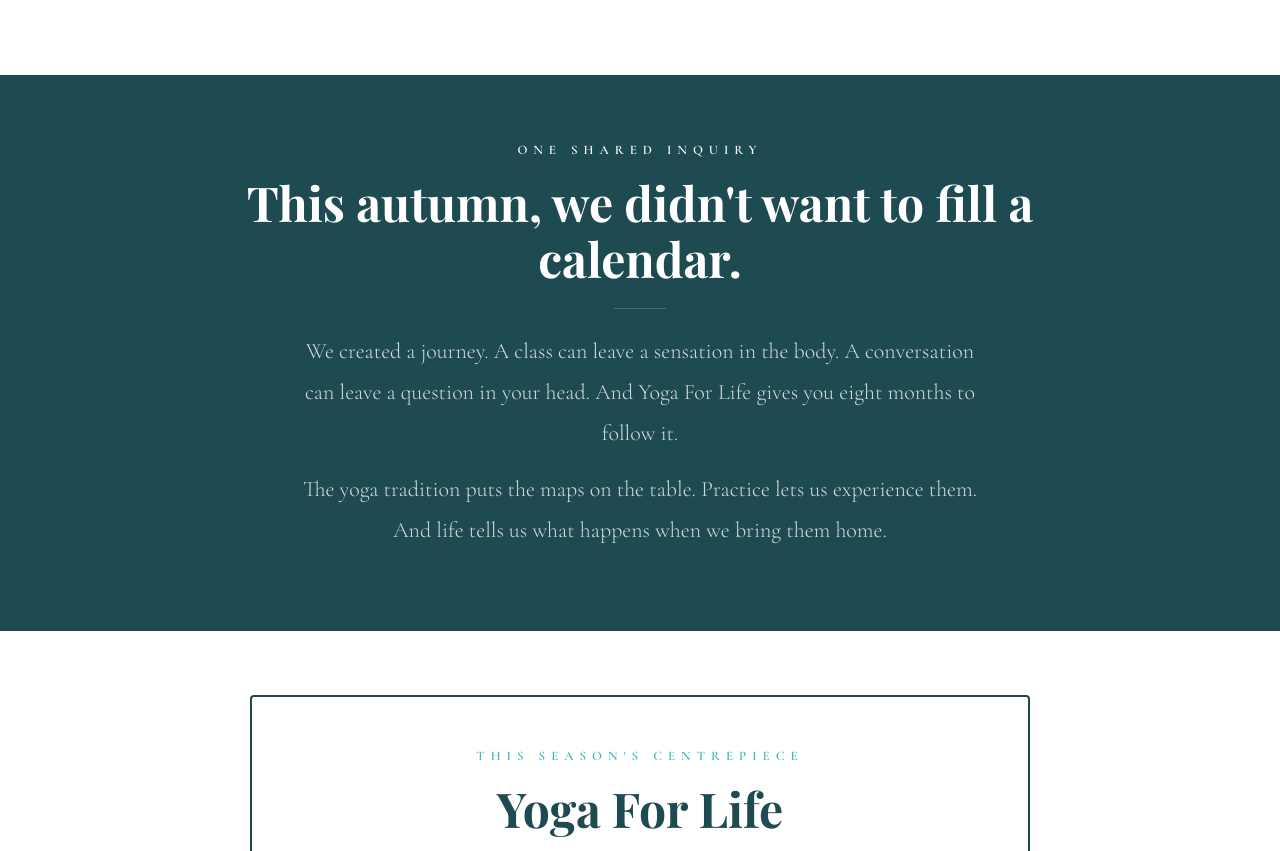
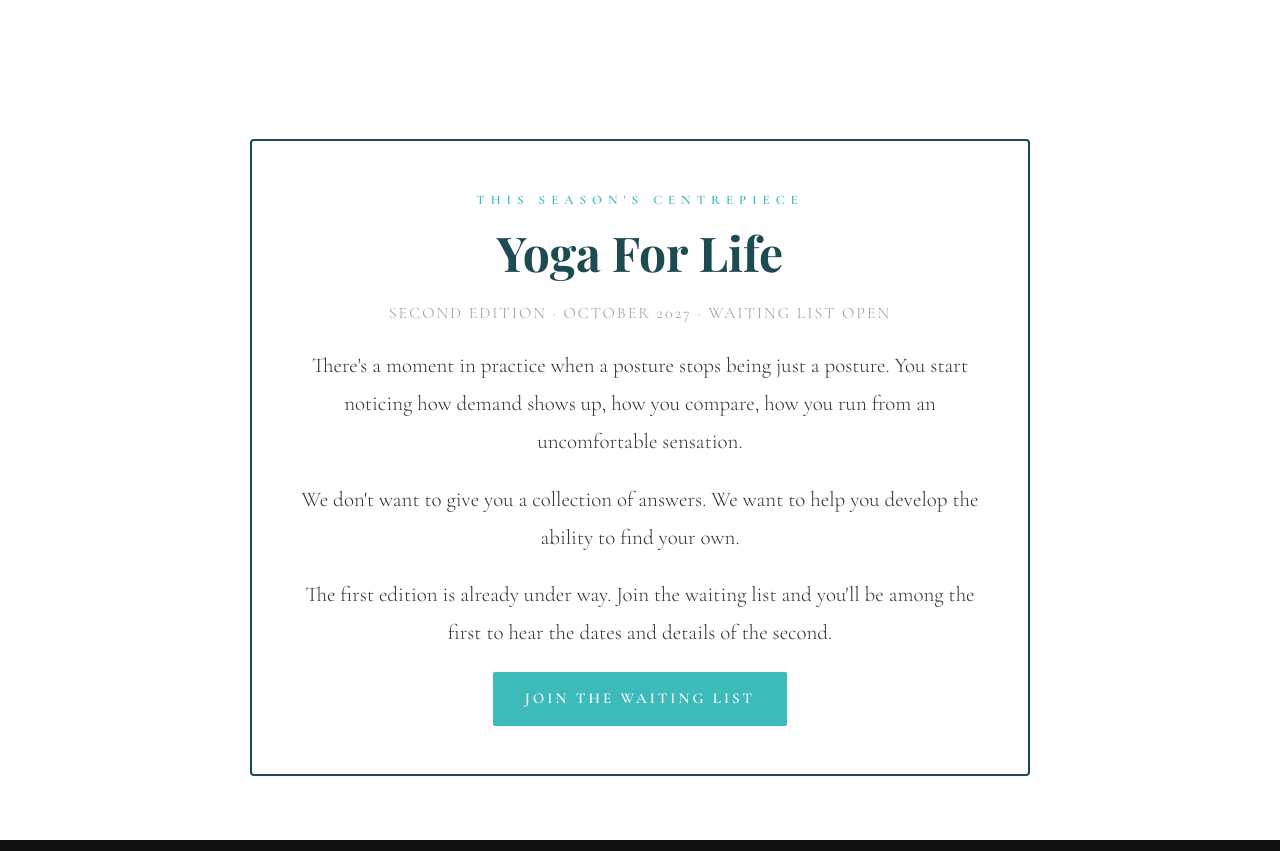
Before and after one commit to vivacommunityyoga/vivacommunityoga, a plain HTML site: page en/agenda.html in a window 1280 px wide. Shown: the part 4957-5808 px from the top of the page. Drawn offline with nearby package versions, Linux system fonts and the light colour scheme; a web font is replaced by a local one.

Commit message:
Agenda EN: remove 'One shared inquiry' section

```diff
--- a/en/agenda.html
+++ b/en/agenda.html
@@ -350,17 +350,6 @@
   </div>
 </section>
 
-<!-- ONE SHARED INQUIRY -->
-<section class="investigacion">
-  <div class="container">
-    <span class="ey">One shared inquiry</span>
-    <h2 class="h2">This autumn, we didn't want to fill a calendar.</h2>
-    <div class="line" style="background:rgba(255,255,255,0.2);"></div>
-    <p>We created a journey. A class can leave a sensation in the body. A conversation can leave a question in your head. And Yoga For Life gives you eight months to follow it.</p>
-    <p>The yoga tradition puts the maps on the table. Practice lets us experience them. And life tells us what happens when we bring them home.</p>
-  </div>
-</section>
-
 <!-- YFL CENTERPIECE -->
 <section style="background:var(--w);">
   <div class="container">
```
